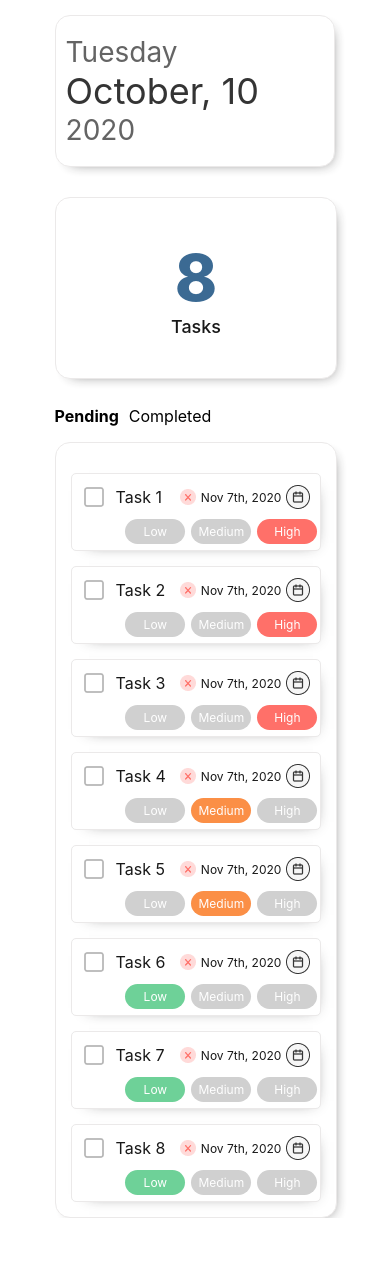
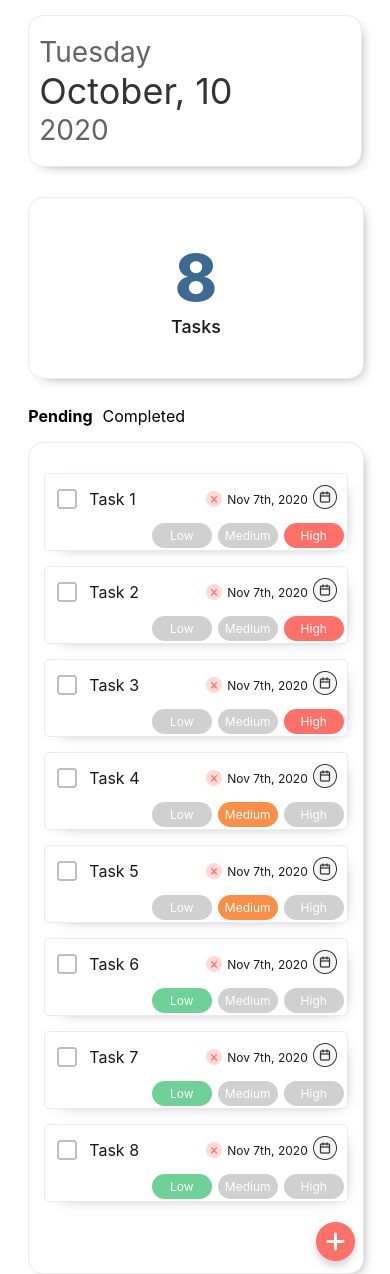
Before and after one commit to zachariahc/CS-Todo, a React (Create React App) app: page / in a window 390 px wide. Before the commit the page ends 1218 px from the top, so only its background shows below. Built offline with nearby package versions, Linux system fonts and the light colour scheme.

Commit message:
trigger cal with icon

```diff
--- a/src/App.js
+++ b/src/App.js
@@ -1,7 +1,10 @@
-import { useState } from "react";
+import React, { useState } from "react";
+import DatePicker from "react-datepicker";
 import Todo from "./Components/Todo.js";
 import Tabs from "./Components/Tabs.js"
 import DateAndCounter from "./Components/DateAndCounter.js"
+import add from './Assets/add.png'
+import "react-datepicker/dist/react-datepicker.css";
 import "./Styles/App.css";
 
 function App() {
@@ -17,11 +20,12 @@ function App() {
   ]);
   const [tab, setTab] = useState("Pending");
   const [todoName, setTodoName] = useState("")
+  const [startDate, setStartDate] = useState(new Date());
+
 
   function changeTab(tab) {
     setTab(tab);
   }
-
   const changeToDo = (index) => {
     const newTodos = [...todos];
     newTodos[index].done === false ? newTodos[index].done = true : newTodos[index].done = false
@@ -44,8 +48,15 @@ function App() {
 
   return (
     <div className="app">
+
       <div className="main-container">
+
       <div className="main-layout">
+
+        {/* <label> */}
+
+        {/* </label> */}
+
         <div className="main-tab-container">
           <Tabs changeTab={changeTab} tab={tab}/>
         </div>
@@ -84,27 +95,13 @@ function App() {
                 {tab !== 'Pending' && todos.filter(x => x.done).length === 0 &&
                   <p style={{textAlign: 'center', marginTop: '50px'}}>No todos moved to done yet</p>
                 }
+                <div className="add-btn-container">
+                  <img src={add} />
+                </div>
           </div>
         </div>
         <div className="main-date-count-container">
           <DateAndCounter todoCount={todos.length}/>
-          {/* <div className="date-todo-count-container">
-            <div className="date-card">
-              <p className="date-card-day">
-              Wednesday
-              </p>
-              <p className="date-card-month-year">
-              November, 21
-              </p>
-              <p className="date-card-year">
-              2020
-              </p>
-            </div>
-            <div className="todo-count-card">
-              <p className="todo-count">{todos.length}</p>
-              <p className="todo-tasks">Tasks</p>
-            </div>
-          </div> */}
         </div>
       </div>
     </div>
--- a/src/Components/DateAndCounter.js
+++ b/src/Components/DateAndCounter.js
@@ -1,5 +1,6 @@
 import React from 'react'
 import moment from 'moment'
+import "../Styles/DateAndCounter.css"
 
 export default function DateAndCounter({ todoCount }) {
     return (
--- a/src/Components/Tabs.js
+++ b/src/Components/Tabs.js
@@ -1,4 +1,5 @@
 import React from 'react'
+import "../Styles/Tabs.css"
 
 export default function Tabs({
     tab,
--- a/src/Components/Todo.js
+++ b/src/Components/Todo.js
@@ -1,4 +1,6 @@
-import React from 'react'
+import React, { useState }  from 'react'
+import DatePicker from "react-datepicker";
+import "react-datepicker/dist/react-datepicker.css";
 import "../Styles/Todo.css";
 import unchecked from '../Assets/unchecked.png'
 import checked from '../Assets/checked.png'
@@ -11,6 +13,7 @@ export default function Todo({
     deleteTodo,
     todo,
     i}) {
+    const [startDate, setStartDate] = useState(new Date());
     // Decides color of chip when priorty is selected
     const chipColor = (priorityColor, todoPrority) => {
         let colorOfChip = 'no-chip-color';
@@ -29,9 +32,12 @@ export default function Todo({
                 </div>
 
                 <div className="todo-text-icon">
-                    <img src={cancel} onClick={() => deleteTodo(i, todo.name)}/>
+                    <img className="pointer" src={cancel} onClick={() => deleteTodo(i, todo.name)}/>
                       <span className="cal-group cal-date">Nov 7th, 2020</span>
-                    <img className="cal-group" src={calbutton}/>
+                      <DatePicker
+                        selected={startDate}
+                        onChange={date => setStartDate(date)}
+                        customInput={<img className="cal-group" src={calbutton}/>}/>
                 </div>
             </div>
 
--- a/src/Styles/App.css
+++ b/src/Styles/App.css
@@ -11,140 +11,16 @@ html {
   justify-content: center;
 }
 
-.tab-container {
-  /* border: 2px solid black;  */
-  display: flex;
-  justify-content: center
-}
-.tab-control {
-  display: flex;
-  /* border: 2px solid pink;  */
-  width: 90%;
-}
-.tab-group {
-  /* border: 2px solid red; */
-  display: flex;
-  padding: 10px;
-}
-
-.tab-group__tabs {
-  cursor: pointer
-}
-
-.tab-group__tabs + .completed-tab {
-  padding-left: 10px;
-}
-
-.todo-list-group {
-  padding-top: 15px;
-  background: white;
-  opacity: .9;
-  border: 1px solid rgb(233, 231, 231);
-  box-shadow: 5px 5px 14px -10px rgba(51,51,51,1);
-  margin: 0% 5% 0% 5% ;
-  /* width: 55%; */
-  border-radius: 15px;
-}
-@media(max-width: 768px){
-  .todo-list-group {
-    width: 90%;
-    order: 2;
-  }
-}
-.todo-delete {
-  text-align: center;
-  margin: 0 auto;
-  font-size: 12px;
-  border: 1px solid rgb(250, 84, 84);
-  width: 200px;
-  border-radius: 10px;
-  color: rgb(250, 84, 84);
-}
-.bold {
-  font-weight: bold;
-}
-
-.date-todo-count-container {
-  /* border: 2px solid red; */
-  margin: 0% 5% 0% 5% ;
-  width: 25%;
-}
-@media(max-width: 768px) {
-  .date-todo-count-container {
-    height: 375px;
-    width: 90%;
-    order: 1;
-  }
-}
-
-.date-card {
-  opacity: .9;
-  border: 1px solid rgb(233, 231, 231);
-  background: white;
-  box-shadow: 5px 5px 14px -10px rgba(51,51,51,1);
-  border-radius: 15px;
-  height: 150px;
-  min-width: 225px;
-  display: flex;
-  flex-direction: column;
-  justify-content: center;
-}
-.date-card > p {
-  margin: 0;
-  margin-left: 10px;
-}
-.date-card-day, .date-card-year {
-  font-size: 1.75rem;
-  color: #545454
-}
-.date-card-month-year {
-   font-size: 2.25rem;
-   color: #1f1f1f;
-}
-
-.todo-count-card {
-  opacity: .9;
-  border: 1px solid rgb(233, 231, 231);
-  background: white;
-  box-shadow: 5px 5px 14px -10px rgba(51,51,51,1);
-  margin-top: 30px;
-  min-width: 165px;
-  height: 180px;
-  width: 65%;
-  border-radius: 15px;
-  display: flex;
-  flex-direction: column;
-  align-items: center;
-  justify-content: center;
-}
-@media(max-width: 768px){
-  .todo-count-card {
-    width: 100%;
-  }
-}
-.todo-count-card > p {
-  margin: 0;
-}
-
-.todo-count {
-  font-weight: 800;
-  color: #265a88;
-  font-size: 4rem;
-}
-
-.todo-tasks {
-  font-weight: 500;
-  font-size: 1.12rem;
-}
-
-
-
-
-/* Start new */
+/******** Main layout ************/
 
 .main-container {
   display: flex;
   width: 80%;
+}
+@media(max-width: 768px) {
+  .main-container {
+    width: 95%;
+  }
 }
 
 .main-layout {
@@ -173,6 +49,7 @@ html {
 
 .main-date-count-container {
   width: 30%;
+  z-index: -10;
 }
 @media(max-width: 768px) {
   .main-date-count-container {
@@ -181,3 +58,23 @@ html {
     margin-top: 15px;
   }
 }
+/*******************************/
+
+.bold {
+  font-weight: bold;
+}
+
+.add-btn-container {
+  display: flex;
+  justify-content: flex-end;
+}
+
+.react-datepicker-popper {
+  opacity: 1 !important;
+  background: white;
+  /* z-index: 99999 !important; */
+  /* background: red !important; */
+}
+.react-datepicker {
+  background: white !important;
+}
--- /dev/null
+++ b/src/Styles/DateAndCounter.css
@@ -0,0 +1,72 @@
+.date-todo-count-container {
+    /* border: 2px solid red; */
+    margin: 0% 5% 0% 5% ;
+    width: 25%;
+  }
+  @media(max-width: 768px) {
+    .date-todo-count-container {
+      height: 375px;
+      width: 90%;
+      order: 1;
+    }
+  }
+
+  .date-card {
+    opacity: .9;
+    border: 1px solid rgb(233, 231, 231);
+    background: white;
+    box-shadow: 5px 5px 14px -10px rgba(51,51,51,1);
+    border-radius: 15px;
+    height: 150px;
+    min-width: 225px;
+    display: flex;
+    flex-direction: column;
+    justify-content: center;
+  }
+  .date-card > p {
+    margin: 0;
+    margin-left: 10px;
+  }
+  .date-card-day, .date-card-year {
+    font-size: 1.75rem;
+    color: #545454
+  }
+  .date-card-month-year {
+     font-size: 2.25rem;
+     color: #1f1f1f;
+  }
+
+  .todo-count-card {
+    opacity: .9;
+    border: 1px solid rgb(233, 231, 231);
+    background: white;
+    box-shadow: 5px 5px 14px -10px rgba(51,51,51,1);
+    margin-top: 30px;
+    min-width: 165px;
+    height: 180px;
+    width: 65%;
+    border-radius: 15px;
+    display: flex;
+    flex-direction: column;
+    align-items: center;
+    justify-content: center;
+  }
+  @media(max-width: 768px){
+    .todo-count-card {
+      width: 100%;
+    }
+  }
+  .todo-count-card > p {
+    margin: 0;
+  }
+
+  .todo-count {
+    font-weight: 800;
+    color: #265a88;
+    font-size: 4rem;
+  }
+
+  .todo-tasks {
+    font-weight: 500;
+    font-size: 1.12rem;
+  }
--- /dev/null
+++ b/src/Styles/Tabs.css
@@ -0,0 +1,23 @@
+.tab-container {
+    /* border: 2px solid black;  */
+    display: flex;
+    justify-content: center
+  }
+  .tab-control {
+    display: flex;
+    /* border: 2px solid pink;  */
+    width: 90%;
+  }
+  .tab-group {
+    /* border: 2px solid red; */
+    display: flex;
+    padding: 10px;
+  }
+
+  .tab-group__tabs {
+    cursor: pointer
+  }
+
+  .tab-group__tabs + .completed-tab {
+    padding-left: 10px;
+  }
--- a/src/Styles/Todo.css
+++ b/src/Styles/Todo.css
@@ -75,3 +75,30 @@
    color: white;
    font-size: 12px;
 }
+
+.todo-list-group {
+    padding-top: 15px;
+    background: white;
+    opacity: .9;
+    border: 1px solid rgb(233, 231, 231);
+    box-shadow: 5px 5px 14px -10px rgba(51,51,51,1);
+    margin: 0% 5% 0% 5% ;
+    /* width: 55%; */
+    border-radius: 15px;
+    min-height: 125px;
+  }
+  @media(max-width: 768px){
+    .todo-list-group {
+      width: 90%;
+      order: 2;
+    }
+  }
+  .todo-delete {
+    text-align: center;
+    margin: 0 auto;
+    font-size: 12px;
+    border: 1px solid rgb(250, 84, 84);
+    width: 200px;
+    border-radius: 10px;
+    color: rgb(250, 84, 84);
+  }
```
Also changed, not shown: src/Assets/add.png (added).
